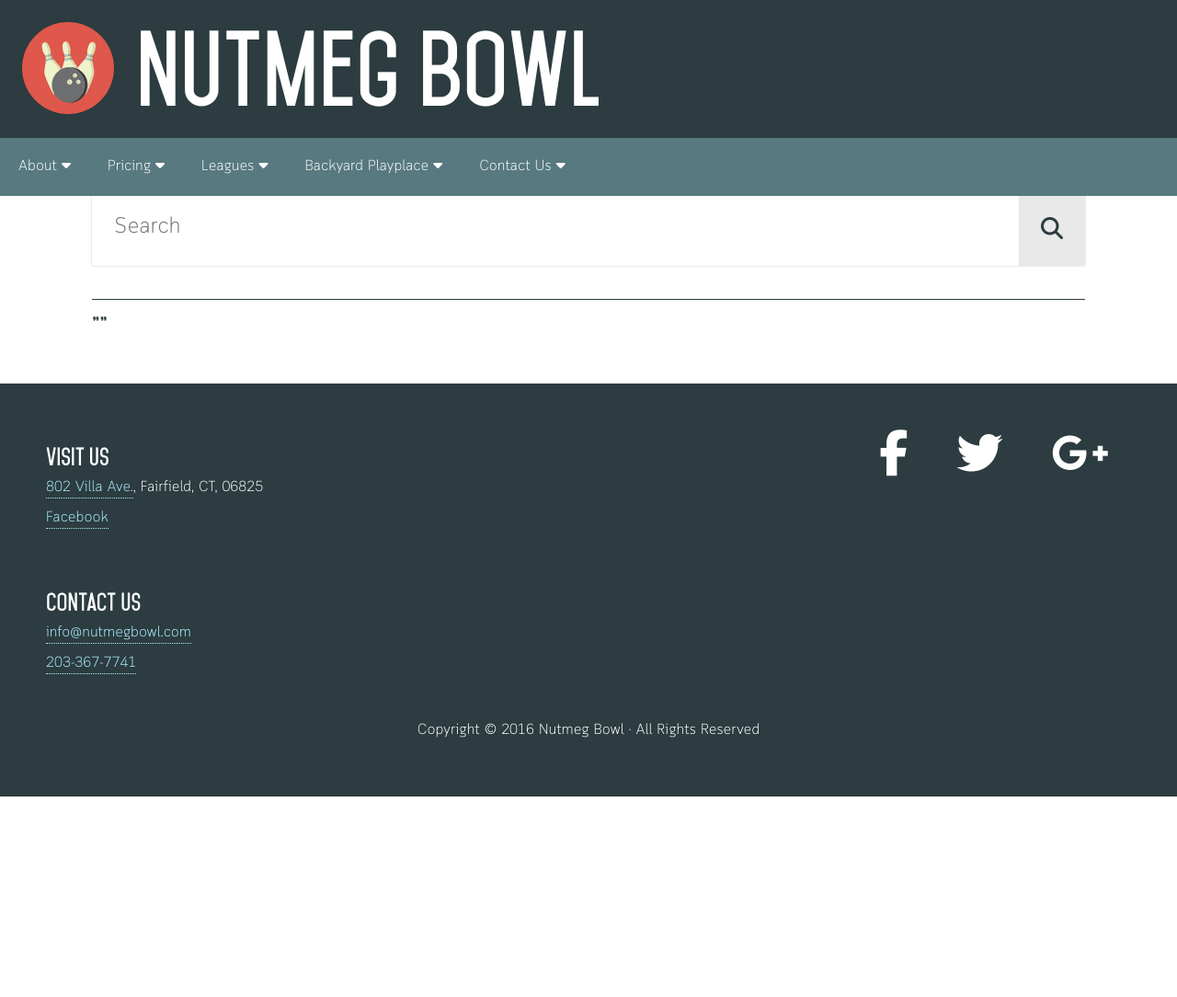
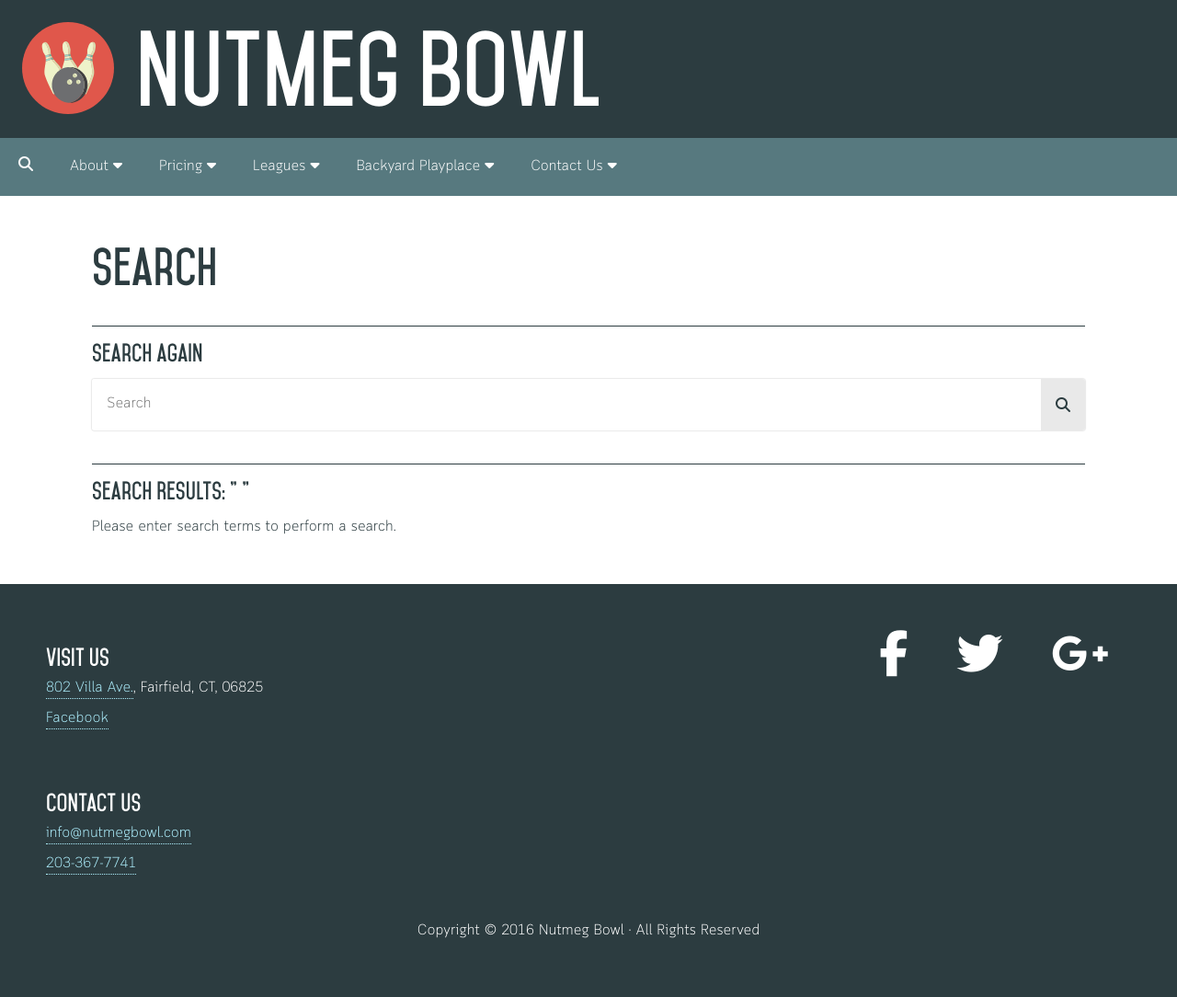
Before and after one commit to jlam55555/nutmegbowl, a Jekyll site: the page built from search.html, in a window 1280 px wide. Shown: the whole page at 92% size. Built offline with Jekyll 4.4.1, drawn with Linux system fonts in a browser that asks for light colours; nearby versions of some CDN libraries; before the commit the page ends 900 px from its top, so only the background shows below that.

Commit message:
Added working search for desktop

```diff
--- a/_layouts/default.html
+++ b/_layouts/default.html
@@ -28,6 +28,8 @@
           </i>
           <a class="noStyle" href="{{ site.baseurl }}/">Nutmeg Bowl</a>
         </div>
+        <i class="fa fa-search mainSearchIcon pointer"></i>
+        <input type="text" id="mainSearch" class="hidden" placeholder="Search" />
         <div class="dropdown pointer" data-dropdown="0"><a class="noStyle" href="about/">About <i class="fa fa-caret-down"></i></a></div>
           <div class="dropdownLinks animate hidden" id="dropdown0">
             <a class="dropdownLink noStyle" href="about/features">Features</a>
--- a/res/desktop.css
+++ b/res/desktop.css
@@ -56,14 +56,28 @@ header nav#mainNav.fixed {
   top: 0;
   left: 0;
 }
-header nav#mainNav div.dropdown {
+header nav#mainNav div.dropdown, header nav#mainNav i.mainSearchIcon, header nav#mainNav input#mainSearch {
   display: inline-block;
   padding: 1.25rem;
   background-color: #57797f;
   color: white;
   font-size: 1rem;
 }
-header nav#mainNav div.dropdown:hover, header nav#mainNav div.dropdown.linger {
+header nav#mainNav i.mainSearchIcon {
+  vertical-align: top;
+}
+header nav#mainNav i.mainSearchIcon.active {
+  background-color: #2c3c40;
+}
+header nav#mainNav i.mainSearchIcon.active:hover {
+  color: #57797f;
+}
+header nav#mainNav input#mainSearch.hidden, header nav#mainNav div.dropdown.hidden {
+  padding: 1.25rem 0 !important;
+  width: 0px !important;
+  font-size: 0;
+}
+header nav#mainNav div.dropdown:hover, header nav#mainNav div.dropdown.linger, header nav#mainNav i.mainSearchIcon:hover, header nav#mainNav input#mainSearch:hover, header nav#mainNav input#mainSearch:focus {
   background-color: #2c3c40;
 }
 header nav#mainNav div.dropdownLinks {
--- a/res/mobile.css
+++ b/res/mobile.css
@@ -443,7 +443,7 @@ div.info div.title {
 }
 /* search.html styles */
 div#searchPageSearch {
-  font-size: 1.5rem;
+  font-size: 1rem;
   margin: 1em 0;
   overflow: hidden;
   box-shadow: 0 0 1px 1px #e9e9e9;
@@ -461,7 +461,7 @@ div#searchPageSearch input#searchSearch {
 div#searchPageSearch i.searchIcon {
   background-color: #e9e9e9;
   width: 3em;
-  padding: 1.2em 1em;
+  padding: 1.25em 1em;
   float: left;
   text-align: center;
 }
--- a/res/script.js
+++ b/res/script.js
@@ -24,17 +24,23 @@ $(function() {
     searchTerm: $("#searchTerm"),
     searchResults: $("#searchResults"),
     searchSearch: $("#searchSearch"),
-    searchIcon: $(".searchIcon")
+    searchIcon: $(".searchIcon"),
+    mainSearchIcon: $(".mainSearchIcon"),
+    mainSearch: $("#mainSearch")
   };
 
   // accessory functions
   var getPxValue = function(input) {
     return parseInt(input.substring(0, input.length-2));
   };
+  var search = function(input) {
+    if(input.trim() != "")
+      window.location.href = "search/?" + encodeURIComponent(input);
+  };
 
   // reposition the footer
   var docWidth, docHeight;
-  e.window.resize(function() {
+  var resizeFunction = function() {
     var extraPadding = e.shoutButton.length > 0 ? 0 : 50;
     e.body.css({ paddingTop: Math.floor(e.header.height() + e.mainNav.height()) });
     docWidth = e.document.width() > e.window.width() ? e.document.width() : e.window.width();
@@ -53,7 +59,12 @@ $(function() {
     }
     // resize size of #sideNav links for mobile
     e.sideNav.children().css({ height: Math.ceil(e.window.height()/8), lineHeight: Math.ceil(e.window.height()/8) + "px" });
-  });
+    // make main search bar full width
+    e.mainSearch.innerWidth(e.window.width() - e.mainSearchIcon.innerWidth());
+    // resize search icon
+    e.mainSearchIcon.css({ height: e.dropdown.innerHeight() || e.mainSearch.innerHeight() });
+
+  };
   // dropdown code
   e.dropdown.each(function() {
     var thisElement = $(this), dropdown = $("#dropdown" + thisElement.data("dropdown"));
@@ -114,18 +125,19 @@ $(function() {
       e.searchButton.click();
   });
   e.searchButton.click(function() {
-    if(e.sideNavSearch.val().trim() != "")
-      window.location.href = "search/?" + encodeURIComponent(e.sideNavSearch.val().trim());
+    search(e.sideNavSearch.val());
   });
   // search function
   if(e.searchTerm.length == 1) {
-    var query = decodeURIComponent(/\?(.+)$/.exec(window.location.href)[1]).toLowerCase();
+    var urlParameter = /\?(.+)$/.exec(window.location.href);
+    if(urlParameter) {
+      var query = decodeURIComponent(urlParameter[1]).toLowerCase() || false;
       var searchResultsString = "";
       $.getJSON("res/search.json", function(data) {
         for(page in data) {
           if(data[page].title.toLowerCase() == query)
             window.location.href = data[page].url;
-        if(data[page].url.indexOf("index") > 0)
+          if(data[page].url.indexOf("index") > 0 || data[page].title == "Search")
             continue;
           var pageString = data[page].string;
           var stringAround = "";
@@ -143,8 +155,12 @@ $(function() {
           }
         }
         e.searchTerm.text(query);
-      e.searchResults.html(searchResultsString);
+        e.searchResults.html(searchResultsString || "<p>No matches found.</p>");
       });
+    } else {
+      e.searchTerm.text(" ");
+      e.searchResults.html("<p>Please enter search terms to perform a search.</p>");
+    }
     e.document.on("click", ".searchPageMatch", function() {
       window.location.href = $(this).data("href");
     });
@@ -159,14 +175,33 @@ $(function() {
         e.searchIcon.click();
     });
     e.searchIcon.click(function() {
-      window.location.href = "search/?" + encodeURIComponent(e.searchSearch.val());
+      search(e.searchSearch.val());
     });
   }
+  // desktop search tools
+  e.mainSearchIcon.click(function() {
+    search(e.mainSearch.val());
+    if(e.mainSearch.hasClass("hidden")) {
+      e.mainSearch.focus();
+      e.mainSearch.removeClass("hidden");
+    } else {
+      e.mainSearch.addClass("hidden");
+    }
+    e.mainSearchIcon.toggleClass("active");
+    e.dropdown.toggleClass("hidden");
+  });
+  e.mainSearch.blur(function() {
+    e.mainSearchIcon.click();
+  });
+  e.mainSearch.keyup(function(event) {
+    if(event.which == 13)
+      e.mainSearchIcon.click();
+  });
 
   // resize the page
-  e.window.resize();
+  e.window.resize(resizeFunction).resize();
   // resize a little later
   setTimeout(function() {
     e.window.resize();
-  }, 100);
+  }, 200);
 });
--- a/search.html
+++ b/search.html
@@ -1,13 +1,13 @@
 ---
 layout: default
-title: Search Results
+title: Search
 ---
 
-<h1>Search Results</h1>
+<h1>Search</h1>
 <h2>Search again</h2>
 <div id="searchPageSearch" class="animate rounded pointer">
   <input id="searchSearch" type="text" placeholder="Search" />
   <i class="fa fa-search searchIcon"></i>
 </div>
-<h2>"<span id="searchTerm"></span>"</h2>
+<h2>Search Results: "<span id="searchTerm"></span>"</h2>
 <div id="searchResults"></div>
```
Also changed, not shown: res/search.json (+1 -1 lines). Lines whose indentation alone changed are shown as unchanged.
